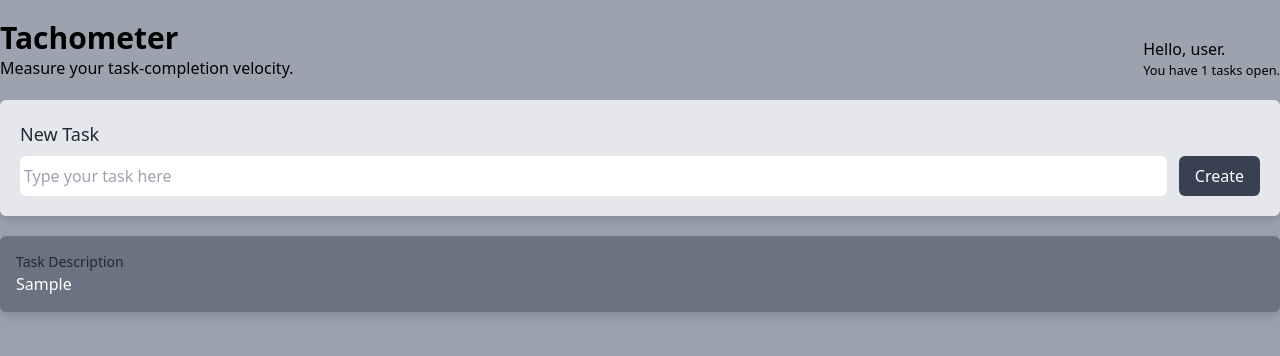
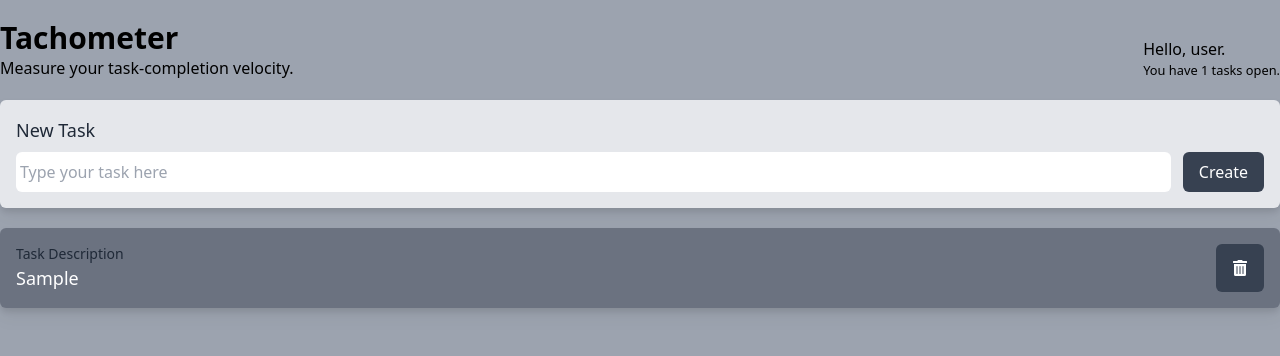
Before and after one commit to qwirecloud/react-q-and-a, a React (Create React App) app: page / in a window 1280 px wide. Both pictures are taken after typing "Sample" into the empty fields and a click on the button "Create". Shown: the top 356 px of the page. Built offline with nearby package versions, Linux system fonts and the light colour scheme.

Commit message:
feat: delete task

```diff
--- a/package.json
+++ b/package.json
@@ -11,6 +11,7 @@
     "react": "^18.1.0",
     "react-dom": "^18.1.0",
     "react-hook-form": "^7.30.0",
+    "react-icons": "^4.3.1",
     "react-scripts": "5.0.1",
     "web-vitals": "^2.1.4",
     "zod": "^3.14.4"
--- a/src/AddTask.js
+++ b/src/AddTask.js
@@ -25,7 +25,7 @@ export const AddTask = () => {
         resetField("taskTitle");
       })}
     >
-      <div className="flex flex-col gap-2 bg-gray-200 text-white p-5 rounded-md drop-shadow-lg">
+      <div className="flex flex-col gap-2 bg-gray-200 text-white p-4 rounded-md drop-shadow-lg">
         <h2 className="text-lg text-gray-800">New Task</h2>
         <div className="flex gap-3">
           <Input
@@ -33,7 +33,7 @@ export const AddTask = () => {
             placeholder="Type your task here"
             register={register}
           />
-          <Button description="Create" type="submit" />
+          <Button type="submit">Create</Button>
         </div>
       </div>
     </form>
--- a/src/Button.js
+++ b/src/Button.js
@@ -1,11 +1,11 @@
-export const Button = ({ description, action, type }) => {
+export const Button = ({ children, action, type = "button" }) => {
   return (
     <button
       className="rounded-md py-2 px-4 bg-gray-700 text-white"
       onClick={action}
       type={type}
     >
-      {description}
+      {children}
     </button>
   );
 };
--- a/src/ListTasks.js
+++ b/src/ListTasks.js
@@ -4,12 +4,17 @@ import { tasksAtom } from "./atoms";
 import { Task } from "./Task";
 
 export const ListTasks = () => {
-  const [tasks] = useAtom(tasksAtom);
+  const [tasks, setTasks] = useAtom(tasksAtom);
+
+  const deleteTask = (key) => {
+    setTasks(tasks.filter((task) => task.key !== key));
+  };
+
   return (
     <ul className="flex flex-col gap-4">
       {tasks.map((task) => (
         <li key={task.key}>
-          <Task task={task} />
+          <Task task={task} deleteTask={deleteTask} />
         </li>
       ))}
     </ul>
--- a/src/Task.js
+++ b/src/Task.js
@@ -1,8 +1,23 @@
-export const Task = ({ task }) => {
+import { FaTrashAlt } from "react-icons/fa";
+
+import { Button } from "./Button";
+
+export const Task = ({ task, deleteTask }) => {
   return (
-    <div className="bg-gray-500 text-white p-4 rounded-md drop-shadow-lg">
-      <span className="block text-sm text-gray-800">Task Description</span>
-      {task.title}
+    <div className="bg-gray-500 text-white p-4 rounded-md drop-shadow-lg flex justify-between">
+      <div className="text-lg">
+        <span className="block text-sm text-gray-800">Task Description</span>
+        {task.title}
+      </div>
+      <div className="flex items-stretch">
+        <Button
+          action={() => {
+            deleteTask(task.key);
+          }}
+        >
+          <FaTrashAlt />
+        </Button>
+      </div>
     </div>
   );
 };
```
Also changed, not shown: 1 other file (tests, documents, lock files or other folders).
